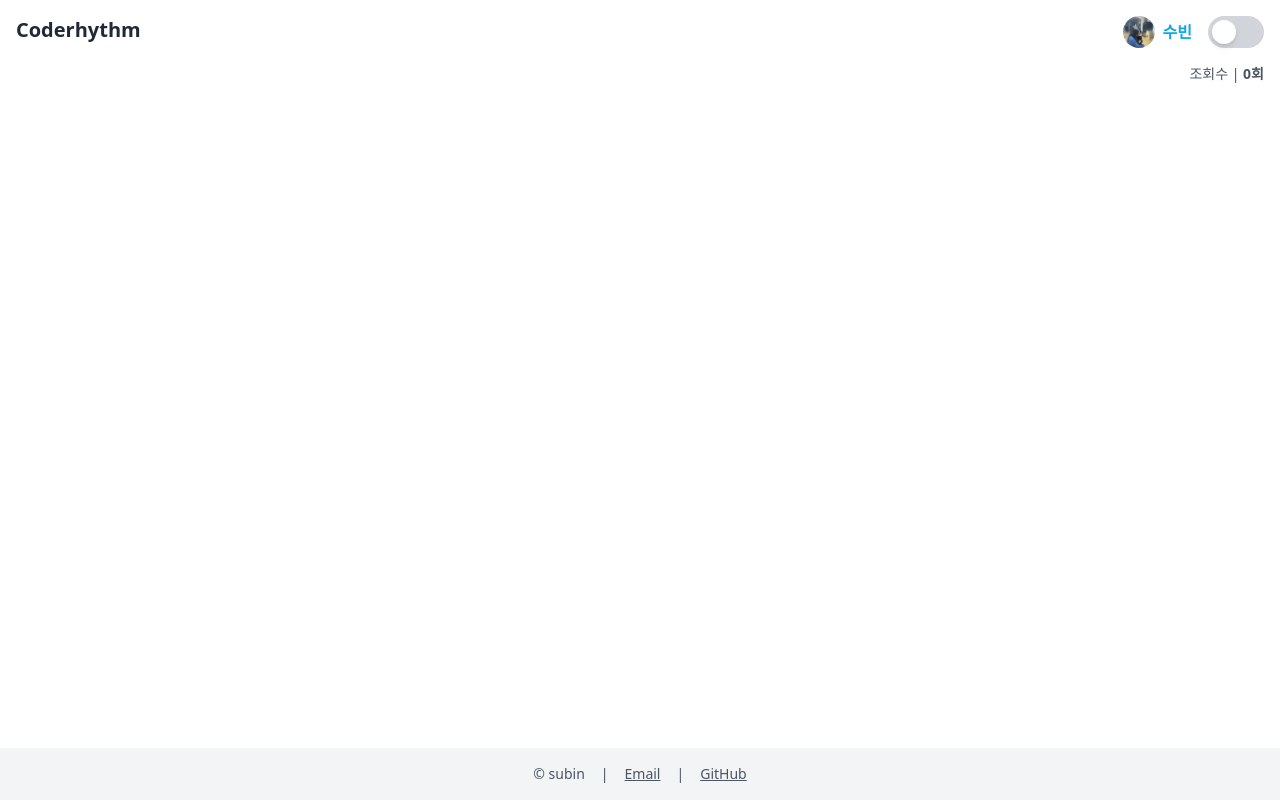
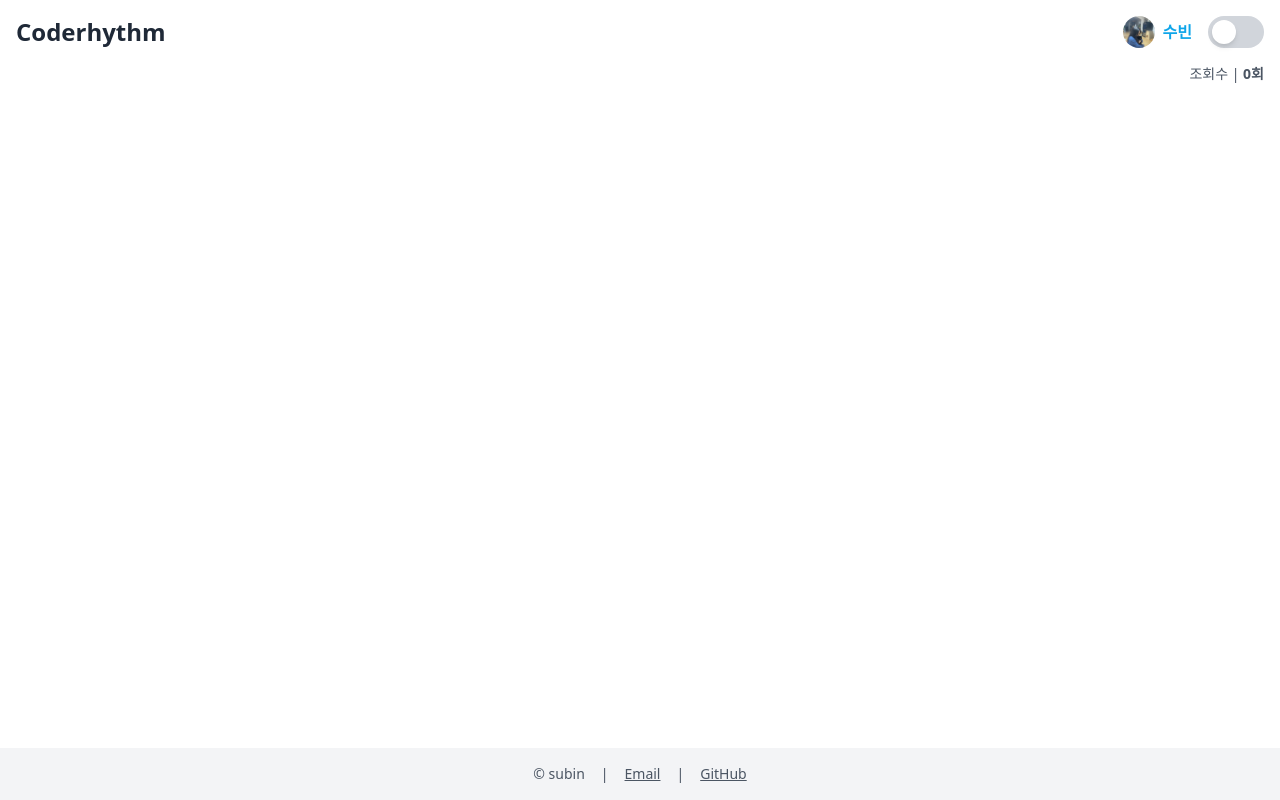
Before and after one commit to subinsong01/Coderhythm, a Next.js app: page / in a window 1280 px wide. Built offline with nearby package versions, Linux system fonts and the light colour scheme; no server answers; the database is empty.

Commit message:
fix: 블로그명 폰트 크기 수정

```diff
--- a/src/components/Header.js
+++ b/src/components/Header.js
@@ -2,7 +2,7 @@
 export default function Header({ isDark, toggleDarkMode }) {
   return (
     <header className="py-4 flex justify-between px-4">
-      <h1 className="text-sm sm:text-xl font-bold text-gray-800 dark:text-white">
+      <h1 className="text-2xl font-bold text-gray-800 dark:text-white">
         Coderhythm
       </h1>
       <div className="flex items-center gap-4">
```
